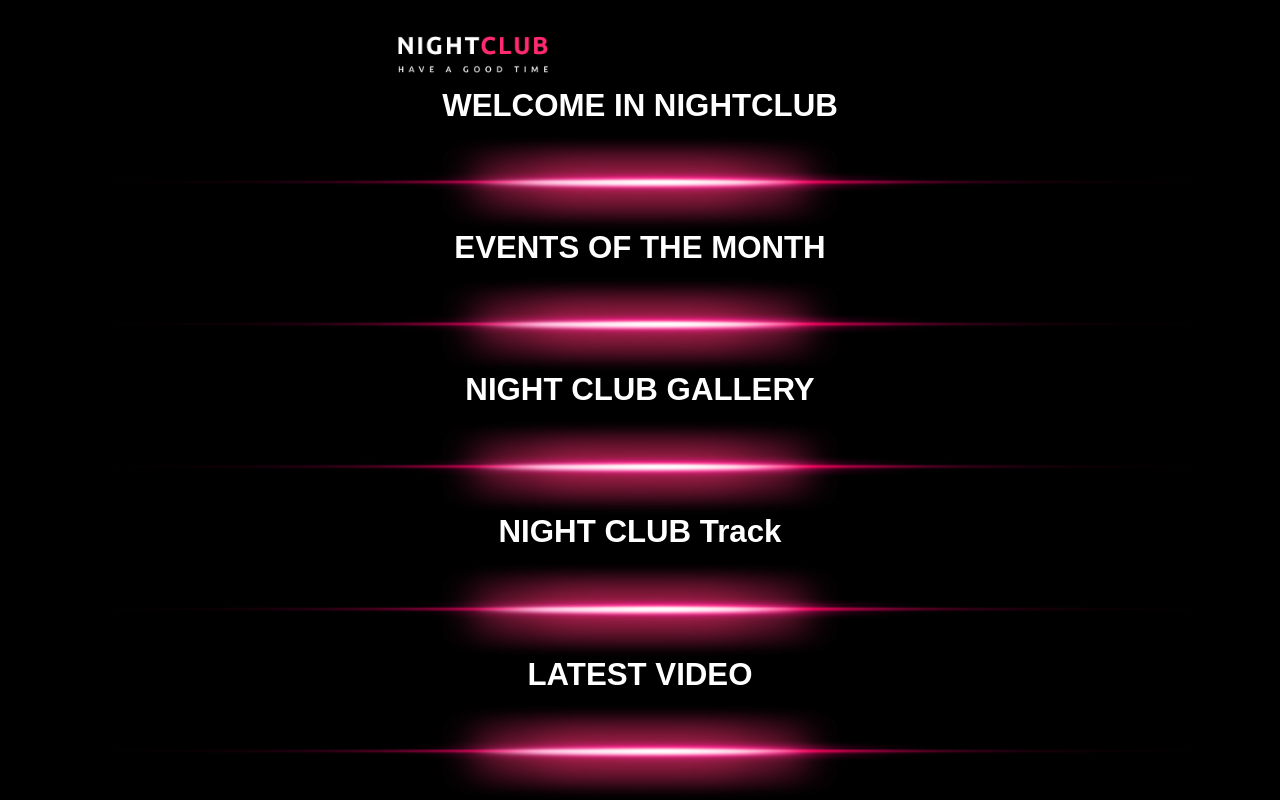
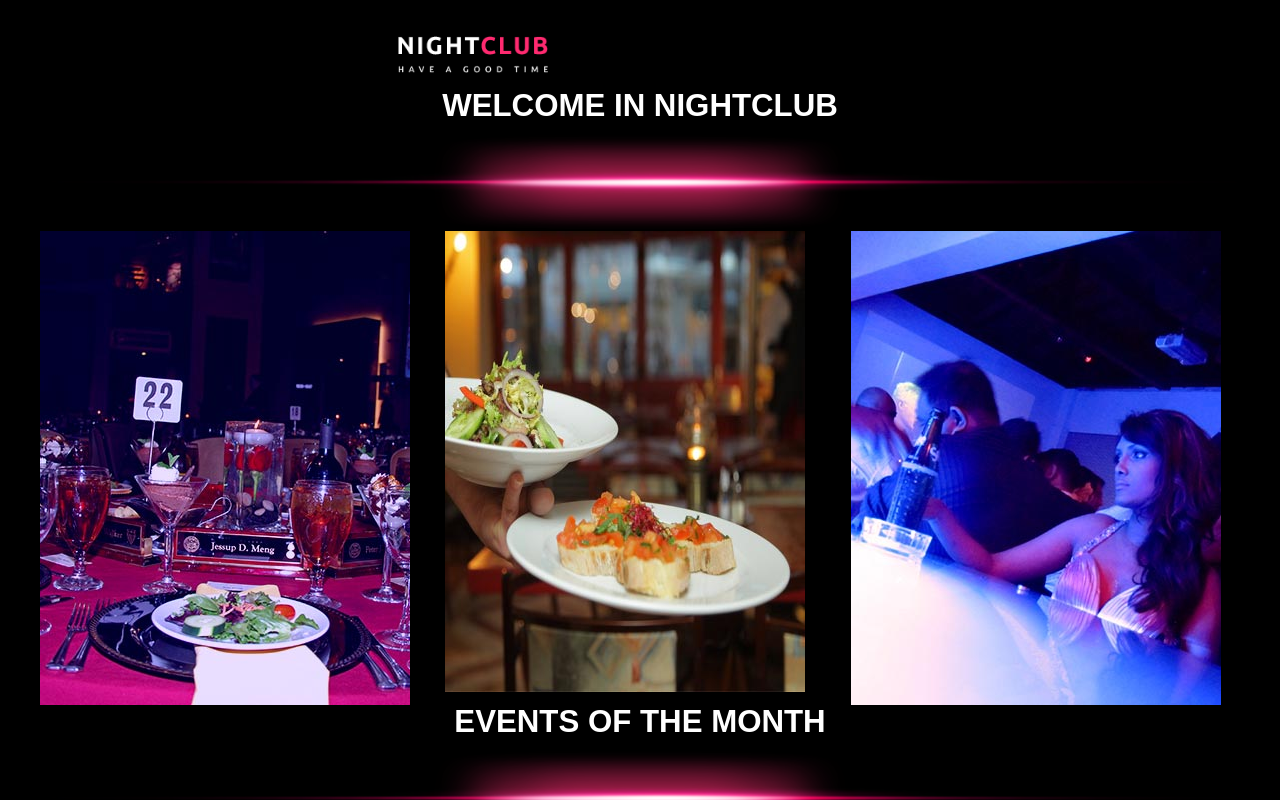
Before and after one commit to Frontend-eksamen-3-sem/eksamen-night-club, a Next.js app: page / in a window 1280 px wide. Shown: the top 800 px of the page. Built offline with nearby package versions, Linux system fonts and the light colour scheme.

Commit message:
Implementering af billeder i welcome.jsx

```diff
--- a/src/app/components/index/Welcome.jsx
+++ b/src/app/components/index/Welcome.jsx
@@ -1,7 +1,21 @@
 import Title from "../Title";
+import Image from "next/image";
+import Pic1 from "@/assets/content-img/thumb1.jpg";
+import Pic2 from "@/assets/content-img/reastaurant_1.jpg";
+import Pic3 from "@/assets/content-img/thumb2.jpg";
 
 const Welcome = () => {
-  return <Title>WELCOME IN NIGHTCLUB</Title>;
+  return (
+    <section className="grid">
+      <Title>WELCOME IN NIGHTCLUB</Title>
+      <div className="grid md:grid-cols-3 gap-4">
+        <Image src={Pic1} alt="welcome picture 1" title="Overskrift 1" text="Kort beskrivelse 1" />
+        <Image src={Pic2} alt="welcome picture 2" title="Overskrift 2" text="Kort beskrivelse 2" />
+        <Image src={Pic3} alt="welcome picture 3" title="Overskrift 3" text="Kort beskrivelse 3" />
+      </div>
+    </section>
+  );
 };
 
 export default Welcome;
+// ...existing code...
```
